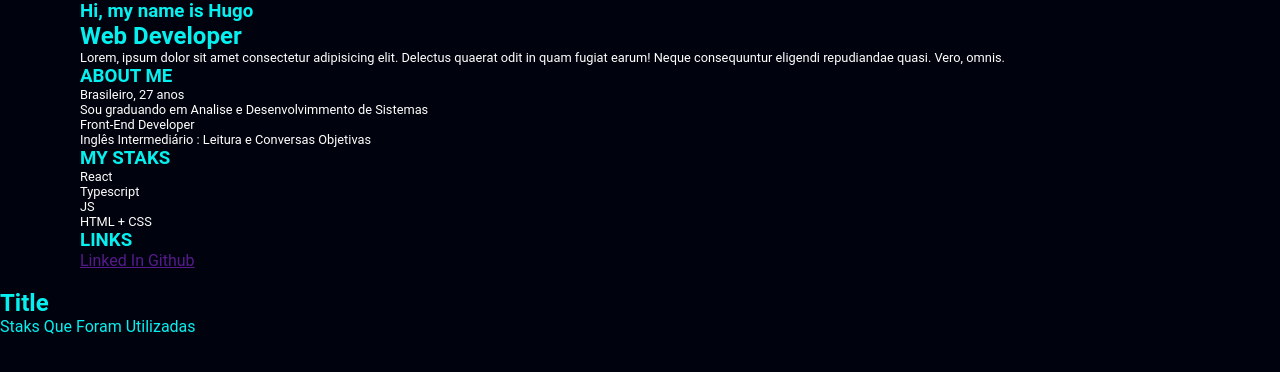
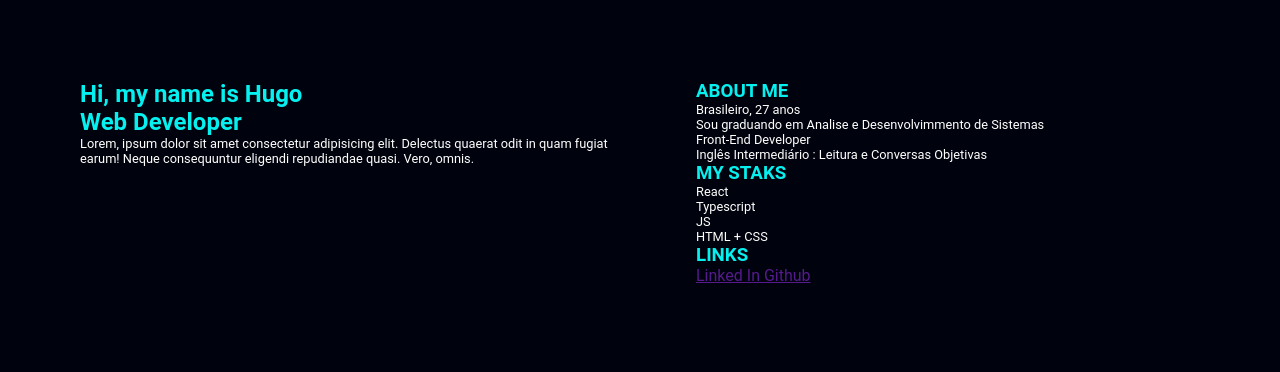
Before and after one commit to skyrons/Portfolio, a React (Vite) app: page / in a window 1280 px wide. Shown: the top 372 px of the page. Built offline with nearby package versions, Linux system fonts and the light colour scheme; the HTML template or start-up script is replaced by a standard one.

Commit message:
Home setup

```diff
--- a/src/App.tsx
+++ b/src/App.tsx
@@ -1,4 +1,4 @@
-import { Cards } from "./components/Cards";
+// import { Cards } from "./components/Cards";
 import { Home } from "./components/Home";
 
 import { ThemeProvider } from "styled-components";
@@ -12,7 +12,7 @@ export default function App() {
       <ThemeProvider theme={defaultTheme}>
         <GlobalStyle />
         <Home />
-        <Cards />
+        {/* <Cards /> */}
       </ThemeProvider>
     </div>
   );
--- a/src/components/Home/index.tsx
+++ b/src/components/Home/index.tsx
@@ -1,17 +1,20 @@
-import { SectionContainer } from "./styles";
+import { Aside, Main, SectionContainer } from "./styles";
 
 export function Home(){
   return(
     <SectionContainer>
-      <aside>
+      <Aside>
         <h1>Hi, my name is Hugo</h1>
         <h2>Web Developer</h2>
-        <p>Lorem, ipsum dolor sit amet consectetur adipisicing elit.
-          Delectus quaerat odit in quam fugiat earum! Neque consequuntur eligendi repudiandae quasi.
-          Vero, omnis.</p>
-      </aside>
+        <div>
+          <p>Lorem, ipsum dolor sit amet consectetur adipisicing elit.
+            Delectus quaerat odit in quam fugiat earum! Neque consequuntur eligendi repudiandae quasi.
+            Vero, omnis.
+          </p>
+        </div>
+      </Aside>
 
-      <div>
+      <Main>
         <div>
           <h3>ABOUT ME</h3>
           <p>Brasileiro, 27 anos</p>
@@ -31,7 +34,7 @@ export function Home(){
           <a href="">Linked In </a>
           <a href=""> Github </a>
         </div>
-      </div>
+      </Main>
     </SectionContainer>
   );
 }
--- a/src/components/Home/styles.ts
+++ b/src/components/Home/styles.ts
@@ -6,11 +6,40 @@ export const SectionContainer = styled.section`
 
   margin: 0 auto;
 
+  padding-top: 5em;
+  display: grid;
+  grid-template-columns: 35.5rem 1fr;
+  grid-template-areas:
+    'A B'
+    'C C';
+  gap: 3rem;
+
 
   p {
     font-size: 0.8rem;
     color: ${props => props.theme['paragraph']}
   };
+
+  @media (max-width: 768px) {
+    grid-template-columns: 1fr; /* apenas uma coluna */
+    grid-template-areas:
+      'A'
+      'B'
+      'C'; /* empilha as áreas */
+    gap: 2rem;
+    padding: 2rem 1rem;
+  }
+`;
+
+export const Aside = styled.div`
+  grid-area: A;
+`;
+
+export const Main = styled.div`
+  grid-area: B;
+`;
+
+
 
   /* h1, h2, h3 {
     background-image: linear-gradient(
@@ -21,4 +50,3 @@ export const SectionContainer = styled.section`
     background-clip: text;
     color: transparent;
   } */
-`;
```
